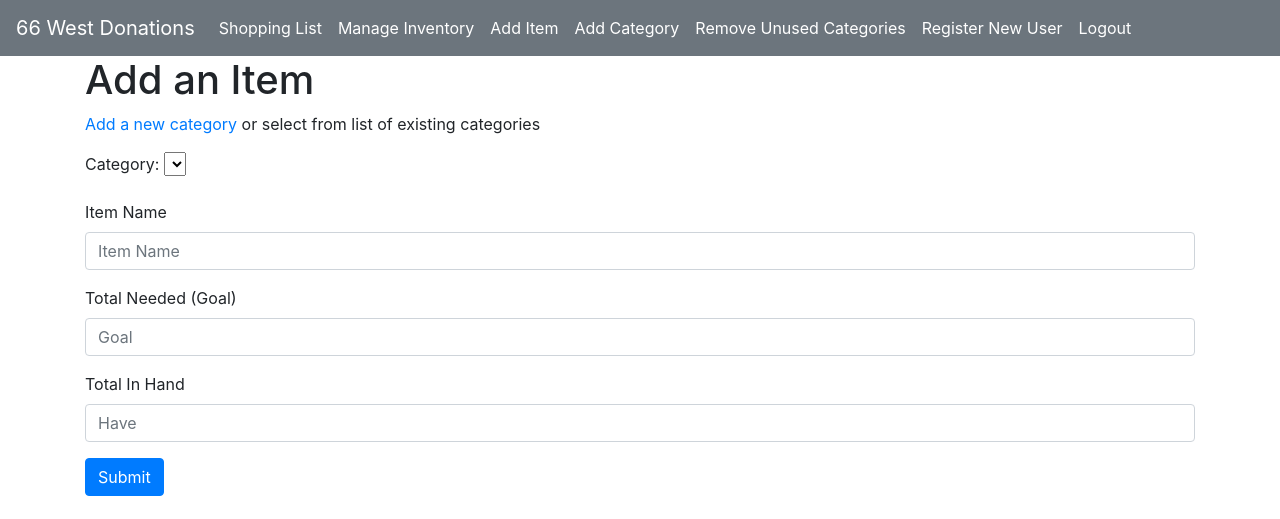
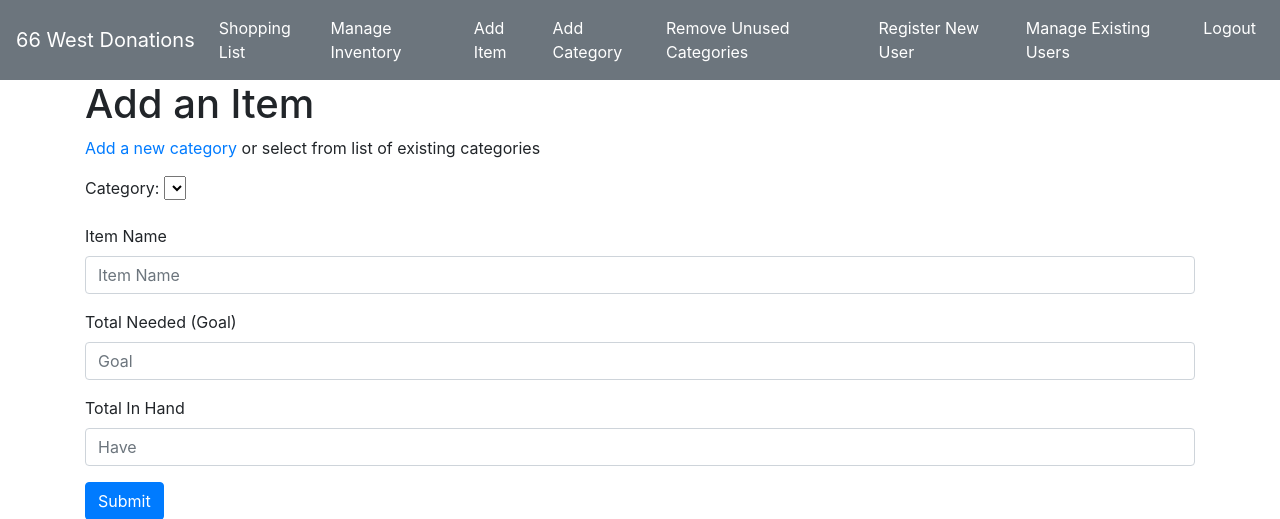
Before and after one commit to dgr-crenshaw/donationsAppFlask, a Flask app: page /create in a window 1280 px wide. Shown: the top 519 px of the page. Run offline with Flask 3, Linux system fonts and the light colour scheme; the visitor is signed in with stand-in values (Sample User, id 1); data that the repository does not hold is empty; some libraries are stand-ins or nearby versions.

Commit message:
final before merged code base with dev environment

```diff
--- a/app.py
+++ b/app.py
@@ -24,8 +24,27 @@ dateTime = now.strftime("%m/%d/%Y")
 
 titleHeader = "66 West"
 
+# Base folder where this app lives
+BASE_DIR = os.path.abspath(os.path.dirname(__file__))
+
+# Path selection logic:
+# 1) environment variable FACILITY_DB_PATH (recommended for test & prod separation)
+# 2) fallback to local facilityDB.db next to app.py
+# 3) optional hard-coded path override for dev/test convenience
+DEFAULT_DB_PATH = os.path.join(BASE_DIR, 'facilityDB.db')
+
+# optional manual fallback for your test machine setup
+TEST_DB_PATH = '/home/dgrCrenshaw/donationsAppFlask/facilityDB.db'
+
+
 def getDBConnection():
-    conn = sqlite3.connect('/home/dgrCrenshaw/donationsAppFlask/facilityDB.db')
+    db_path = os.getenv('FACILITY_DB_PATH', DEFAULT_DB_PATH)
+
+    # if env var isn't set and test path exists, pick it
+    if db_path == DEFAULT_DB_PATH and os.path.exists(TEST_DB_PATH):
+        db_path = TEST_DB_PATH
+
+    conn = sqlite3.connect(db_path)
     conn.row_factory = sqlite3.Row
     return conn
 
--- a/templates/base.html
+++ b/templates/base.html
@@ -57,6 +57,9 @@
   <li class="nav-item active">
     <a class="nav-link" href="{{ url_for('register')}}">Register New User</a>
   </li>
+    <li class="nav-item active">
+    <a class="nav-link" href="{{ url_for('userAdmin')}}">Manage Existing Users</a>
+  </li>
 {% endif %}
 
 {% if session['logged_in'] == True: %}
--- a/templates/create.html
+++ b/templates/create.html
@@ -12,7 +12,7 @@
 
 <form method="post">
 
-    <p><a href="{{ url_for('add_category')}}">Add a new category</a> or select from list of existing categories</p>
+    <p><a href="{{ url_for('addCategory')}}">Add a new category</a> or select from list of existing categories</p>
 
     <div class="form-group">
         <label for="category">Category:</label>
```
